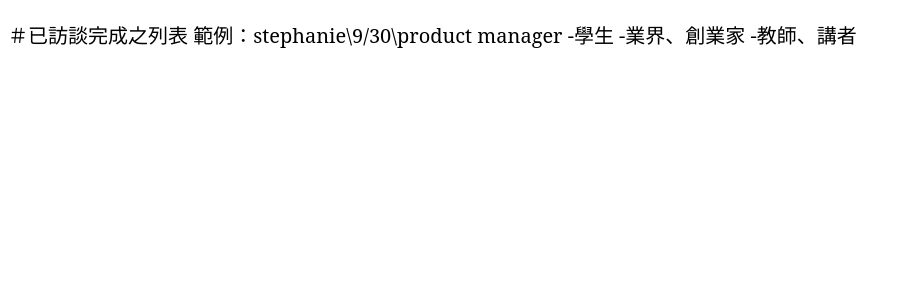
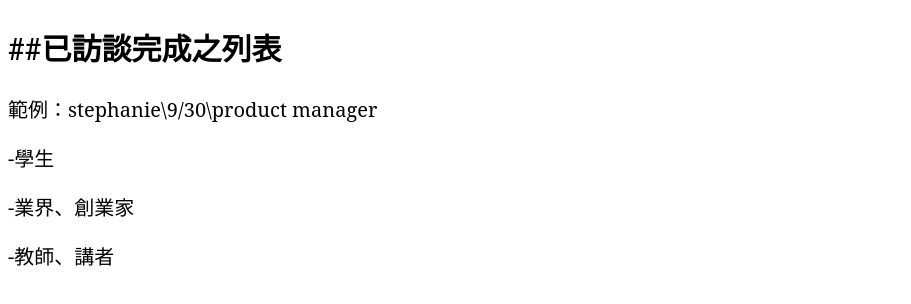
Before and after one commit to adastra-tw/docs, a Next.js app: page /interview/9 in a window 1280 px wide. Shown: the top 304 px of the page, without its empty margins (0-911 px from the left). Built offline with nearby package versions, Linux system fonts and the light colour scheme.

Commit message:
finished interview list.mdx

```diff
--- a/pages/interview/9.mdx
+++ b/pages/interview/9.mdx
@@ -1,5 +1,9 @@
-＃已訪談完成之列表
+##已訪談完成之列表
+---
 範例：stephanie\9/30\product manager
+
 -學生
+
 -業界、創業家
+
 -教師、講者
```
